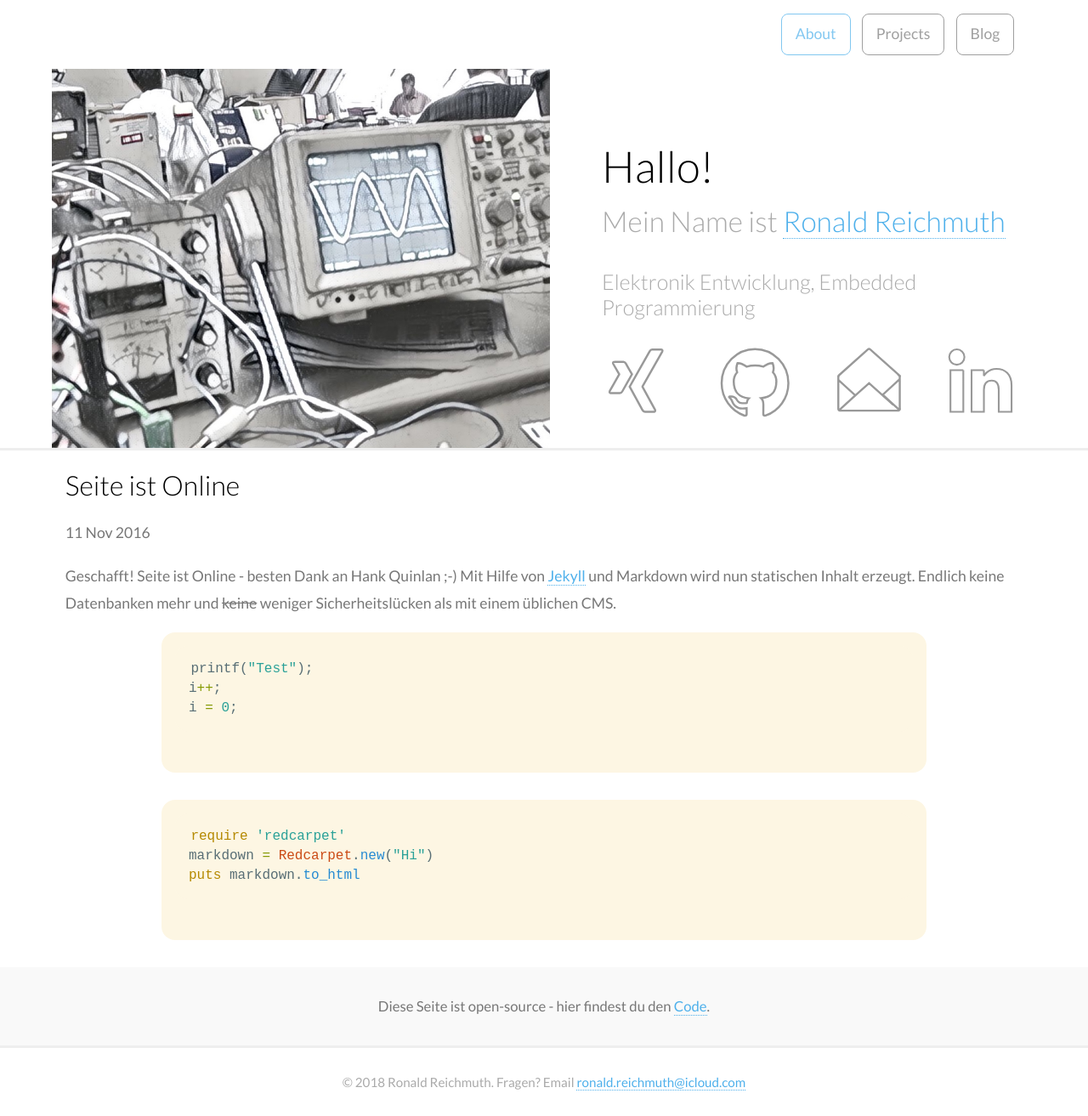
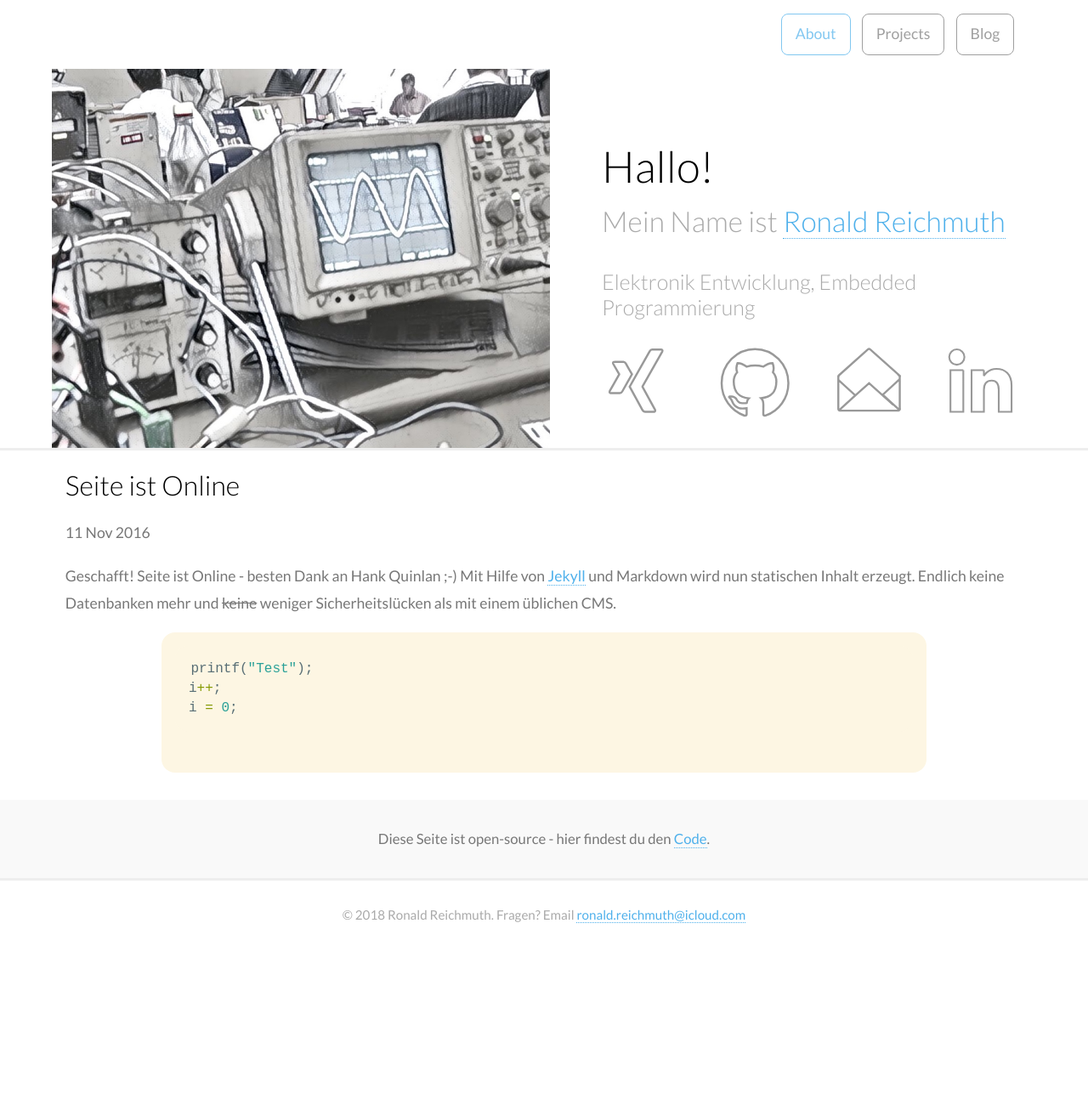
Before and after one commit to ronaldreichmuth/ronaldreichmuth.github.io, a Jekyll site: the page built from _posts/2016-11-11-seite-ist-online.md, in a window 1280 px wide. Shown: the whole page at 85% size. Built offline with Jekyll 4.4.1, drawn with Linux system fonts in a browser that asks for light colours; after the commit the page ends 1116 px from its top, so only the background shows below that.

Commit message:
Update 2016-11-11-seite-ist-online.md

````diff
--- a/_posts/2016-11-11-seite-ist-online.md
+++ b/_posts/2016-11-11-seite-ist-online.md
@@ -12,9 +12,3 @@ printf("Test");
 i++;
 i = 0;
 ```
-
-```ruby
-require 'redcarpet'
-markdown = Redcarpet.new("Hi")
-puts markdown.to_html
-```
````
